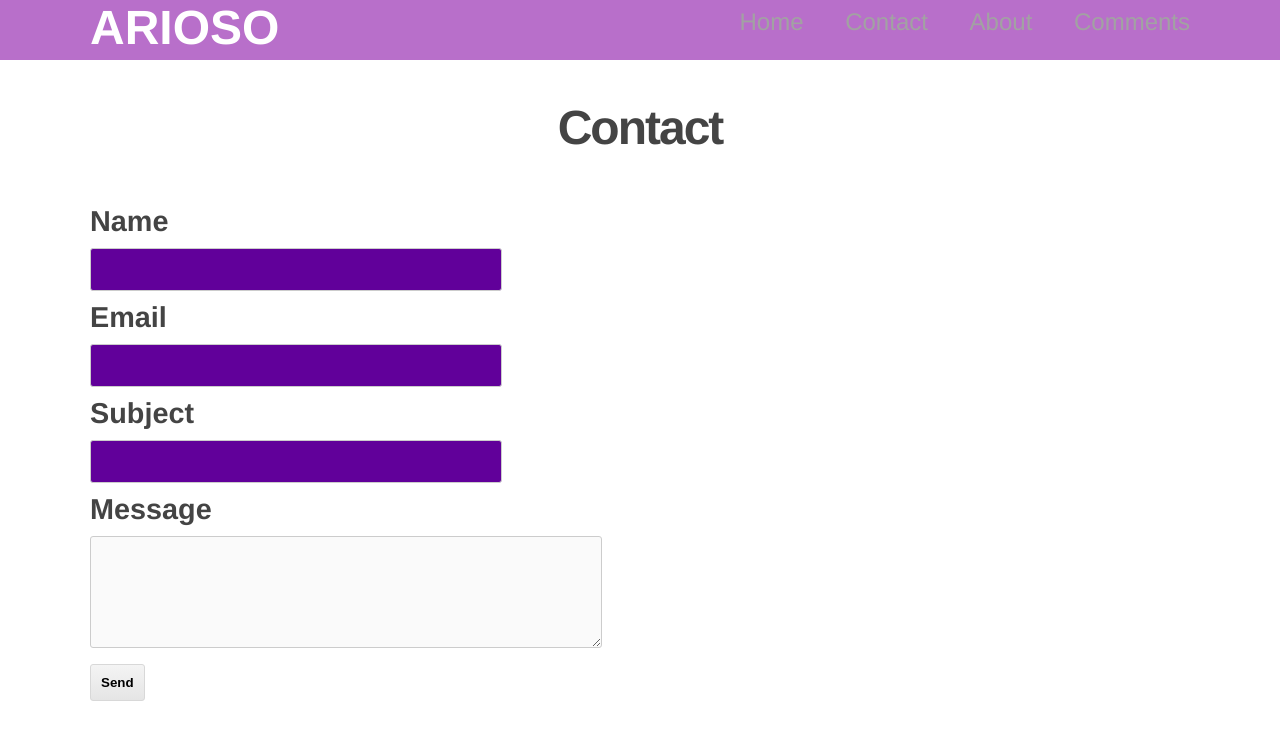
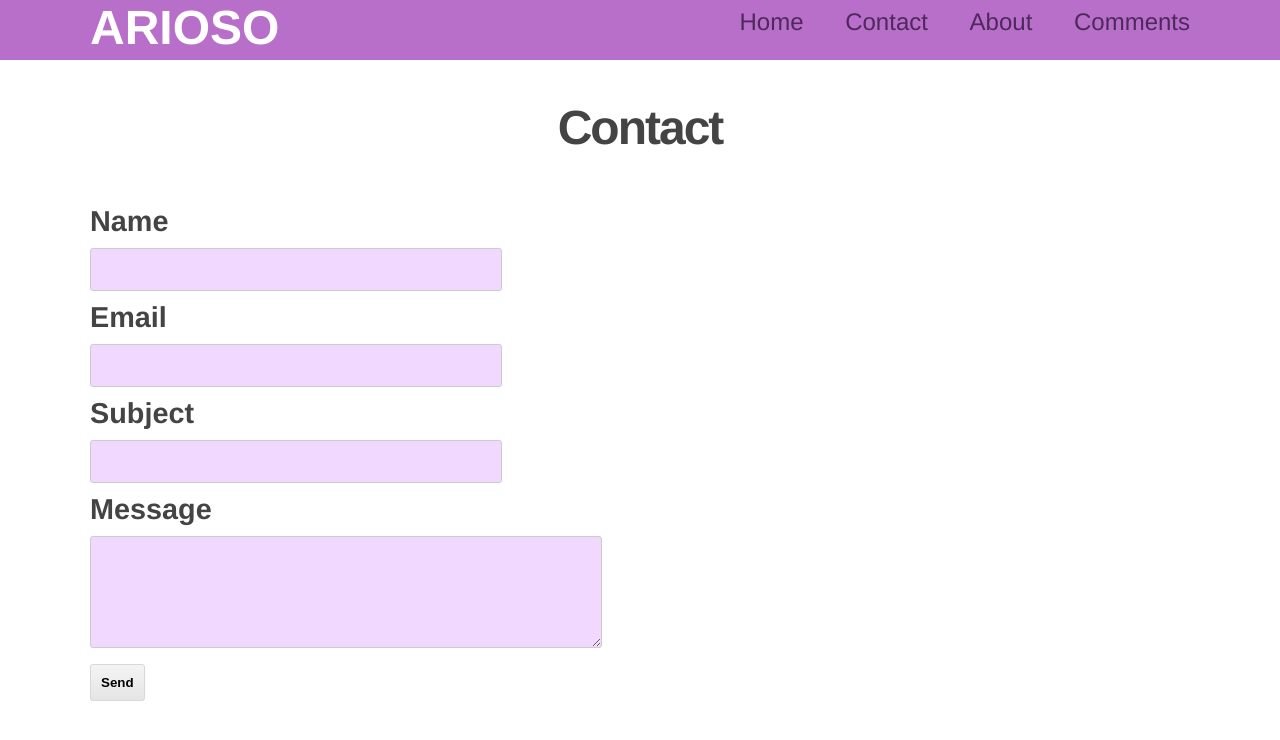
Before and after one commit to arioso-collective/arioso_music_social, a Flask app: page /contact in a window 1280 px wide. Shown: the top 740 px of the page. Run offline with Flask 2, Linux system fonts and the light colour scheme; some libraries are stand-ins or nearby versions.

Commit message:
SCRUM-47 Messing with text box color
adding color to boxes

```diff
--- a/intro_to_flask/static/css/main.css
+++ b/intro_to_flask/static/css/main.css
@@ -82,7 +82,7 @@ h3 {
 }
 
 .menu li a {
-  color: #999;
+  color: #3b124a;
   text-decoration: none;
 }
 
@@ -99,7 +99,7 @@ form input#name,
 form input#email,
 form input#subject {
   width: 400px;
-  background-color: #61009a;
+  background-color: #f1d8ff;
   -webkit-border-radius: 3px;
      -moz-border-radius: 3px;
           border-radius: 3px;
@@ -112,7 +112,7 @@ form textarea#message,
 form textarea#prompt {
   width: 500px;
   height: 100px;
-  background-color: #fafafa;
+  background-color: #f1d8ff;
   -webkit-border-radius: 3px;
      -moz-border-radius: 3px;
           border-radius: 3px;
@@ -132,7 +132,7 @@ form input#submit {
   font-weight:bold;
   text-align: center;
   color: #000000;
-  background-color: #f4f4f4;
+  background-color: #f1d8ff;
   background-image: -webkit-gradient(linear, left top, left bottom, color-stop(0%, #f4f4f4), color-stop(100%, #e5e5e5));
   background-image: -webkit-linear-gradient(top, #f4f4f4, #e5e5e5);
   background-image: -moz-linear-gradient(top, #f4f4f4, #e5e5e5);
@@ -144,7 +144,7 @@ form input#submit {
 form input#submit:hover{
   cursor: pointer;
   border:1px solid #c1c1c1;
-  background-color: #dbdbdb;
+  background-color: #f1d8ff;
   background-image: -webkit-gradient(linear, left top, left bottom, color-stop(0%,#dbdbdb), color-stop(100%, #cccccc));
   background-image: -webkit-linear-gradient(top, #dbdbdb, #cccccc);
   background-image: -moz-linear-gradient(top, #dbdbdb, #cccccc);
```
